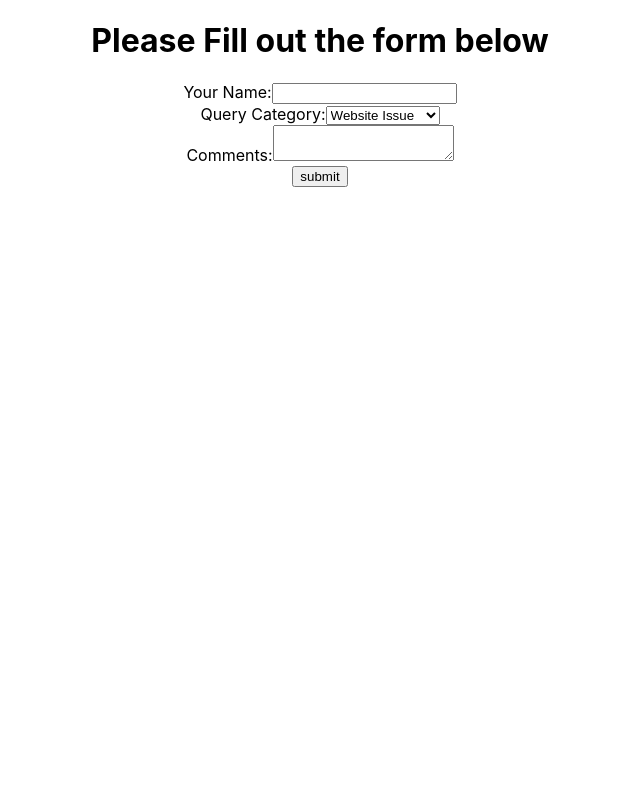
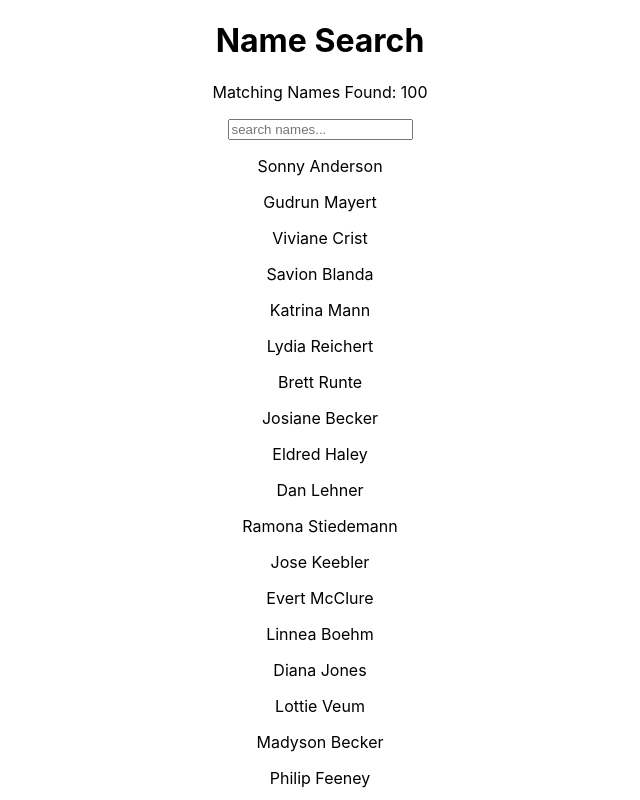
Before and after one commit to itjosephk2/react-lessons, a React (Create React App) app in the folder my-app/: page / in a window 1280 px wide. Shown: the top 800 px of the page, without its empty margins (320-960 px from the left). Built offline with nearby package versions, Linux system fonts and the light colour scheme.

Commit message:
search bar

```diff
--- a/my-app/src/App.js
+++ b/my-app/src/App.js
@@ -16,12 +16,13 @@
 // import LifeCyclesCDU from './components/LifeCyclesCDU';
 // import LifeCyclesCWU from './components/LIfeCyclesCWU';
 // import ControlledForm from './components/ControlledForm';
-import UncontrolledForm from './components/UncontrolledForm';
+// import UncontrolledForm from './components/UncontrolledForm';
+import SearchBar from './components/SearchBar';
 
 function App() {
   return (
     <div className="App">
-      <UncontrolledForm/>
+      <SearchBar />
     </div>
   );
 }
--- /dev/null
+++ b/my-app/src/components/SearchBar.js
@@ -0,0 +1,46 @@
+import React, { Component } from 'react'
+import importedNames from '../names'
+
+export class SearchBar extends Component {
+    constructor(props) {
+      super(props)
+
+      this.state = {
+        names: importedNames
+      }
+    }
+    handleChange = (event) => {
+        const inputText = event.target.value.toLowerCase();
+        const filteredNames = importedNames.filter(name => {
+            return name.toLowerCase.includes(inputText)
+        })
+        this.setState({
+            names: filteredNames,
+        })
+    }
+
+    render() {
+        return (
+        <div>
+            <h1>Name Search</h1>
+            <p>Matching Names Found: {this.state.names.length}</p>
+            <form>
+                <input
+                    onChange={(event) => this.handleChange(event)}
+                    placeholder='search names...'
+                    type='text'
+                />
+            </form>
+            <div style={{margin: 'auto'}}>
+                {
+                    this.state.names.map(name => {
+                        return <p key={name}>{name}</p>
+                    })
+                }
+            </div>
+        </div>
+        )
+    }
+}
+
+export default SearchBar
--- /dev/null
+++ b/my-app/src/names.js
@@ -0,0 +1,103 @@
+const names = [
+    "Sonny Anderson",
+    "Gudrun Mayert",
+    "Viviane Crist",
+    "Savion Blanda",
+    "Katrina Mann",
+    "Lydia Reichert",
+    "Brett Runte",
+    "Josiane Becker",
+    "Eldred Haley",
+    "Dan Lehner",
+    "Ramona Stiedemann",
+    "Jose Keebler",
+    "Evert McClure",
+    "Linnea Boehm",
+    "Diana Jones",
+    "Lottie Veum",
+    "Madyson Becker",
+    "Philip Feeney",
+    "Kobe Kuhic",
+    "Jessica Wisoky",
+    "Kasey Auer",
+    "Arnoldo Sipes",
+    "Madisen Davis",
+    "Alex Swaniawski",
+    "Helene Jenkins",
+    "Leone Olson",
+    "Ola Lockman",
+    "Kaylie Mueller",
+    "Kitty Steuber",
+    "Ralph Mosciski",
+    "Zane Bradtke",
+    "Syble Torp",
+    "Luella Weimann",
+    "Rigoberto Dicki",
+    "Andre Gusikowski",
+    "Moshe Torphy",
+    "Rhoda Rosenbaum",
+    "Libby Spinka",
+    "Maeve Zieme",
+    "Sydney Gleichner",
+    "Jimmy Blick",
+    "Tara Casper",
+    "Cayla Upton",
+    "Keith Wyman",
+    "Derick Emmerich",
+    "Nia Waelchi",
+    "Armani Nienow",
+    "Keyon DuBuque",
+    "Keeley Doyle",
+    "Kristoffer Monahan",
+    "Brendon Orn",
+    "Brandy Romaguera",
+    "Lyda Hane",
+    "Lisandro Bauch",
+    "Oma Hirthe",
+    "Caleb Dicki",
+    "Sydney O'Kon",
+    "Missouri Greenholt",
+    "Kylie Green",
+    "Kiel Erdman",
+    "Anahi Balistreri",
+    "Rico Rippin",
+    "Ramiro Dach",
+    "Princess Bosco",
+    "Pink Stoltenberg",
+    "Adan Rau",
+    "Dessie Heller",
+    "Nyah Zulauf",
+    "Makayla Fisher",
+    "Neoma Stanton",
+    "Ebba Dooley",
+    "Rachel Denesik",
+    "Drew Crist",
+    "Wava Will",
+    "Loraine Macejkovic",
+    "Americo Mann",
+    "Jules Konopelski",
+    "Gloria Ankunding",
+    "Austin Wilderman",
+    "Sage Veum",
+    "Dorris Friesen",
+    "Wellington Klein",
+    "Asa Quitzon",
+    "Misty Schumm",
+    "Muhammad Bayer",
+    "Dante Ondricka",
+    "Lurline Kuvalis",
+    "Conner Herzog",
+    "Shanie Franecki",
+    "Lois Bednar",
+    "Carey Predovic",
+    "Adelbert Heidenreich",
+    "Romaine Jacobs",
+    "Jake Schuppe",
+    "Meta Parisian",
+    "Dillon Feest",
+    "Amanda O'Keefe",
+    "Kaitlyn O'Keefe",
+    "Earnest Jenkins",
+    "Reymundo Gleason"
+]
+export default names
```
